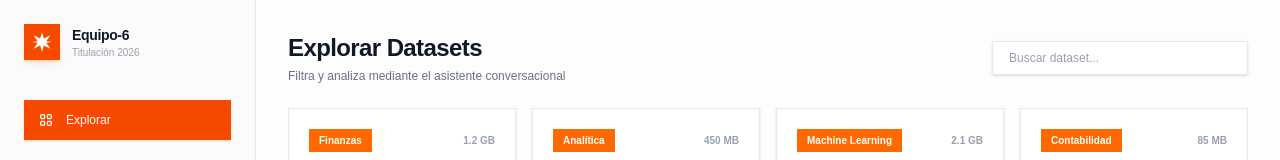
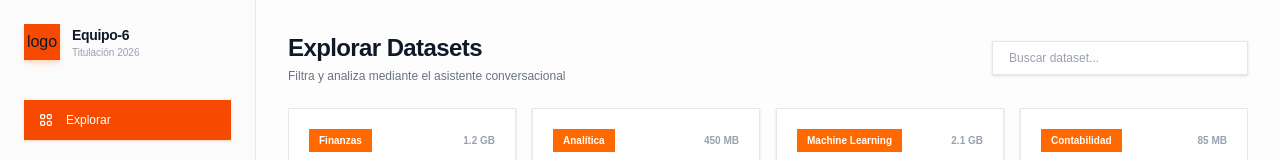
Before and after one commit to SaulLudena/Titulacion, a Next.js app: page /dashboard/analyticteam in a window 1280 px wide. Shown: the top 160 px of the page. Built offline with nearby package versions, Linux system fonts and the light colour scheme.

Commit message:
updating logo

```diff
--- a/src/components/dashboard/analyticteam/analyticteam.jsx
+++ b/src/components/dashboard/analyticteam/analyticteam.jsx
@@ -6,7 +6,7 @@ export default function analyticteam() {
   const [messages, setMessages] = useState([
     {
       role: 'assistant',
-      text: '¡Hola! Soy tu agente conversacional financiero de HextaStudio. ¿Qué dataset, transacción o métrica deseas consultar hoy?',
+      text: 'Hola, soy tu agente conversacional financiero del equipo 6. ¿Qué dataset, transacción o métrica deseas consultar hoy?',
     },
   ])
   const [searchQuery, setSearchQuery] = useState('')
@@ -74,13 +74,7 @@ export default function analyticteam() {
           {/* Logo */}
           <div className="flex items-center gap-3 mb-10">
             <div className="w-9 h-9  bg-orange-600 flex items-center justify-center shadow-md shadow-orange-500/20">
-              <svg
-                className="w-5 h-5 text-white"
-                viewBox="0 0 24 24"
-                fill="currentColor"
-              >
-                <path d="M12 0l2.2 7.8L22 4l-4.8 7.2L24 12l-6.8 0.8L22 20l-7.8-3.8L12 24l-2.2-7.8L2 20l4.8-7.2L0 12l6.8-0.8L2 4l7.8 3.8z" />
-              </svg>
+              <p>logo</p>
             </div>
             <div>
               <h1 className="font-bold tracking-tight text-sm text-gray-900">
@@ -183,7 +177,7 @@ export default function analyticteam() {
                 </div>
               </div>
 
-              {/* Grid of Datasets */}
+              {/* grilla de datasets  */}
               <div className="grid grid-cols-1 md:grid-cols-2 lg:grid-cols-4 gap-4 overflow-y-auto pb-4">
                 {datasets
                   .filter((d) =>
@@ -221,7 +215,7 @@ export default function analyticteam() {
             </div>
           )}
 
-          {/* VISTA 3: AGENTE CONVERSACIONAL (Interactive Chat) */}
+          {/* vista del agente */}
           {activeTab === 'agente' && (
             <div className="w-full h-full flex flex-col bg-white border border-gray-200 overflow-hidden shadow-sm">
               {/* Chat Header */}
--- a/src/components/login/login.jsx
+++ b/src/components/login/login.jsx
@@ -8,7 +8,7 @@ export default function Login() {
 
   const handleSubmit = (e) => {
     e.preventDefault()
-    console.log('Logging in:', { email, password })
+    //nota para mi, esto es temporal xd
     router.push('/dashboard/analyticteam/')
   }
 
```
